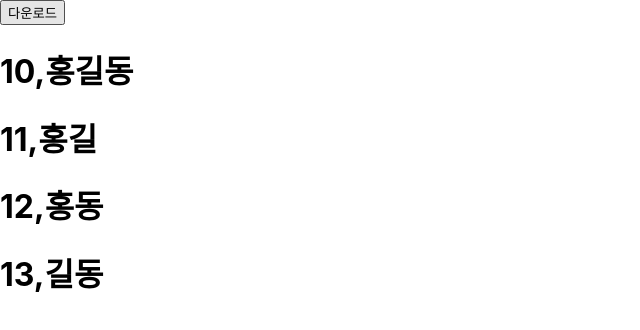
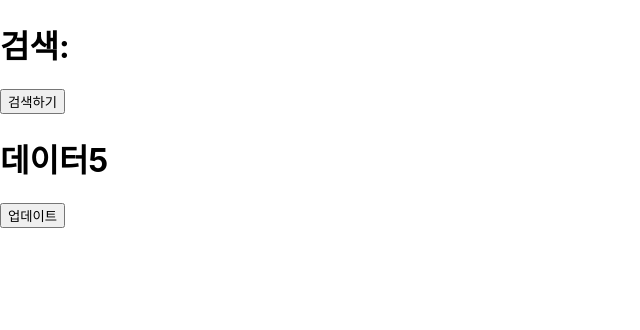
Before and after one commit to chimaek/Learn_Spring, a React (Create React App) app in the folder react/my-frontend/: page / in a window 1280 px wide. Shown: the top 330 px of the page, without its empty margins (0-640 px from the left). Built offline with nearby package versions, Linux system fonts and the light colour scheme.

Commit message:
useEffect

```diff
--- a/react/my-frontend/src/App.js
+++ b/react/my-frontend/src/App.js
@@ -1,7 +1,7 @@
 import logo from './logo.svg';
 import './App.css';
 import Child from './child';
-import { useState } from 'react';
+import { useEffect, useState } from 'react';
 import Sub from './sub';
 // 1.실행방식
 // 변수선언은 var가 아닌 let또는 const로만 할것!
@@ -13,31 +13,38 @@ import Sub from './sub';
 // (3) 라이브러리 사용(부트스트랩)
 
 function App() {
-  console.log('실행됨');
-  const [number, setNumber] = useState(5);
+  const [data, setData] = useState(0);
 
-  let sample = [
-    { id: 10, name: '홍길동' },
-    { id: 11, name: '홍길' },
-    { id: 12, name: '홍동' },
-    { id: 13, name: '길동' },
-  ];
-
-  const [users, setUsers] = useState(sample);
+  const [search, setSearch] = useState(0);
+  //실행시점? -> app함수가 최초 실행될 때
+  useEffect(() => {
+    console.log('app실행됨');
+    download();
+  }, [search]);
 
   const download = () => {
-    setUsers([...users, { id: number, name: '홍2' }]);
-    setNumber(number + 1);
+    let downloadData = 5;
+    setData(downloadData);
   };
 
   return (
     <div>
-      <button onClick={download}>다운로드</button>
-      {users.map((u) => (
-        <h1>
-          {u.id},{u.name}
-        </h1>
-      ))}
+      <h1>검색:</h1>
+      <button
+        onClick={() => {
+          setSearch(2);
+        }}
+      >
+        검색하기
+      </button>
+      <h1>데이터{data}</h1>
+      <button
+        onClick={() => {
+          setData(data + 1);
+        }}
+      >
+        업데이트
+      </button>
     </div>
   );
 }
```
